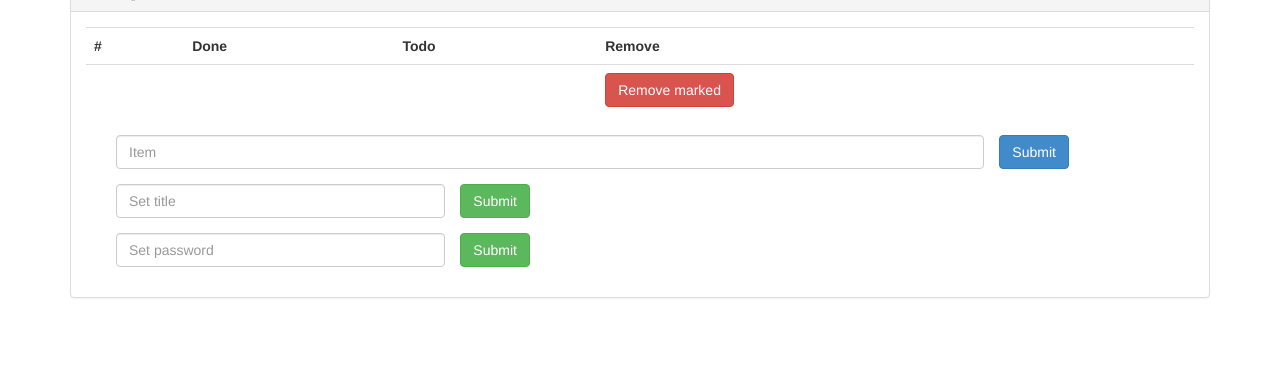
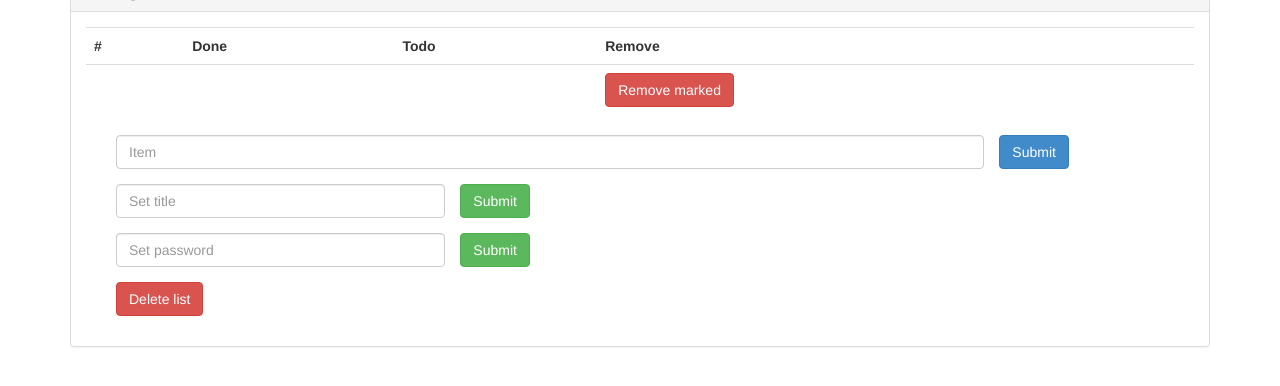
Before and after one commit to ferranpm/easy-todo, a Flask app: template todo/templates/todo.html in a window 1280 px wide. Shown: the part 28-414 px from the top of the page. Run offline with Flask 2, Linux system fonts and the light colour scheme; the template is opened without the code that fills it, so the values that code supplies are empty.

Commit message:
Deletion of a list with confirmation

```diff
--- a/todo/static/js/todo.js
+++ b/todo/static/js/todo.js
@@ -18,3 +18,7 @@ function toggle(e) {
 function a_handler(e) {
     e.stopPropagation();
 }
+
+function check_delete() {
+    return confirm("Are you sure you want to delete the list?");
+}
--- a/todo/templates/todo.html
+++ b/todo/templates/todo.html
@@ -94,6 +94,13 @@ Your ToDo list
                 </div>
             </form>
             {% endif %}
+            <form action="/delete/{{list_id}}" method="POST" onsubmit="return check_delete();">
+                <div class="form-group">
+                    <div class="col-lg-12">
+                        <input type="submit" value="Delete list" class="btn btn-danger" />
+                    </div>
+                </div>
+            </form>
         </div>
     </div>
 </div>
```
Also changed, not shown: todo/views.py (+8 -0 lines).
